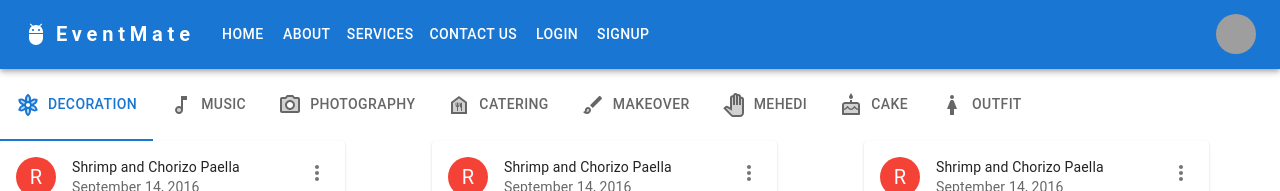
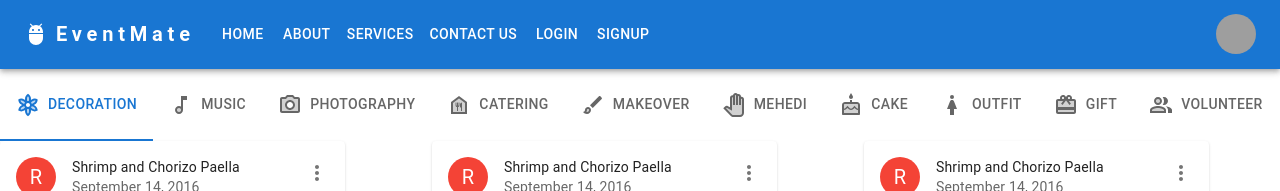
Before and after one commit to Farida-Yeasmin-Mim/EventMate_Frontend, a React (Create React App) app: page / in a window 1280 px wide. Shown: the top 191 px of the page. Built offline with nearby package versions, Linux system fonts and the light colour scheme; grey boxes are pictures that could not be loaded.

Commit message:
Update icontabs.js

```diff
--- a/src/components/icontabs.js
+++ b/src/components/icontabs.js
@@ -9,6 +9,8 @@ import BrushTwoToneIcon from '@mui/icons-material/BrushTwoTone';
 import PanToolTwoToneIcon from '@mui/icons-material/PanToolTwoTone';
 import CakeTwoToneIcon from '@mui/icons-material/CakeTwoTone';
 import WomanTwoToneIcon from '@mui/icons-material/WomanTwoTone';
+import RedeemTwoToneIcon from '@mui/icons-material/RedeemTwoTone';
+import PeopleAltTwoToneIcon from '@mui/icons-material/PeopleAltTwoTone';
 
 
 export default function IconTabs() {
@@ -33,6 +35,9 @@ export default function IconTabs() {
       <Tab icon={<PanToolTwoToneIcon />} iconPosition="start" label="Mehedi" />
       <Tab icon={<CakeTwoToneIcon />} iconPosition="start" label="Cake" />
       <Tab icon={<WomanTwoToneIcon />} iconPosition="start" label="Outfit" />
+      <Tab icon={<RedeemTwoToneIcon />} iconPosition="start" label="Gift" />
+      <Tab icon={<PeopleAltTwoToneIcon />} iconPosition="start" label="Volunteer" />
+
 
     </Tabs>
   );
```
